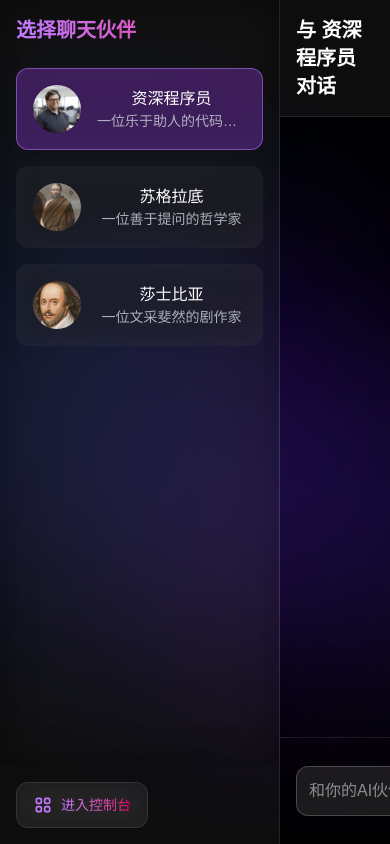
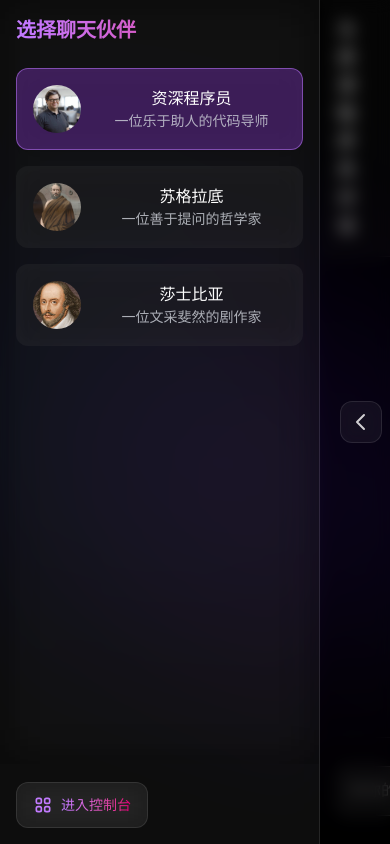
Before and after one commit to EurekaZang/She-is-real, a Next.js app: page / in a window 390 px wide. Built offline with nearby package versions, Linux system fonts and the light colour scheme.

Commit message:
Add 3D viewer and sidebar toggle
Introduces 3D model rendering via new components and dependencies, dynamically loading a GLTF file.
Enhances UI by adding a collapsible sidebar with smooth transitions for improved interactivity.

```diff
--- a/package.json
+++ b/package.json
@@ -9,10 +9,13 @@
     "lint": "next lint"
   },
   "dependencies": {
+    "@react-three/drei": "^10.6.1",
+    "@react-three/fiber": "^9.3.0",
     "next": "15.4.4",
     "next-auth": "^4.24.11",
     "react": "19.1.0",
-    "react-dom": "19.1.0"
+    "react-dom": "19.1.0",
+    "three": "^0.178.0"
   },
   "devDependencies": {
     "@tailwindcss/postcss": "^4",
--- a/src/app/page.tsx
+++ b/src/app/page.tsx
@@ -13,6 +13,7 @@ export default function HomePage() {
   const [selectedPersona, setSelectedPersona] = useState<Persona | null>(null);
   const [messages, setMessages] = useState<ChatMessage[]>([]);
   const [isLoading, setIsLoading] = useState(false);
+  const [isSidebarOpen, setIsSidebarOpen] = useState(true); // 添加边栏状态
 
   // --- 数据获取 ---
   // 组件加载时，获取所有可用的人格
@@ -90,9 +91,17 @@ export default function HomePage() {
 
       {/* 主界面内容 */}
       <div className="relative flex h-screen">
-        {/* 左侧 PersonaSelector - 修改溢出处理 */}
-        <div className="w-1/4 min-w-[280px] max-w-[420px] backdrop-blur-xl bg-white/5 border-r border-white/10 relative overflow-hidden">
-          <div className="h-full pb-20"> {/* 保持底部 padding */}
+        {/* 左侧 PersonaSelector */}
+        <div
+          className={`
+            fixed z-20
+            w-[320px] h-full
+            backdrop-blur-xl bg-white/5 border-r border-white/10
+            transition-all duration-300 ease-in-out
+            ${isSidebarOpen ? 'translate-x-0' : '-translate-x-full'}
+          `}
+        >
+          <div className="h-full pb-20">
             <PersonaSelector
               personas={personas}
               selectedPersona={selectedPersona}
@@ -133,17 +142,73 @@ export default function HomePage() {
           </Link>
         </div>
 
-        {/* 右侧聊天区域保持不变 */}
-        <div className="flex-1 flex flex-col h-screen overflow-hidden bg-black/30 backdrop-blur-xl">
+        {/* 显示/隐藏按钮 - 居中显示，稍微留一点距离 */}
+        <button
+          onClick={() => setIsSidebarOpen(!isSidebarOpen)}
+          className={`
+            fixed z-30
+            left-0 right-auto
+            top-1/2 -translate-y-1/2
+            p-2 rounded-xl
+            backdrop-blur-md bg-white/5 border border-white/10
+            transition-all duration-300
+            hover:bg-white/10 hover:scale-105
+            hover:shadow-[0_0_20px_rgba(168,85,247,0.3)]
+            ${isSidebarOpen ? 'ml-[340px]' : 'ml-4'}
+          `}
+          style={{
+            // 让按钮始终在侧栏边缘并留一点距离
+            transition: 'margin-left 0.3s',
+          }}
+        >
+          <svg
+            xmlns="http://www.w3.org/2000/svg"
+            className={`h-6 w-6 text-white/80 transition-transform duration-300 ${
+              isSidebarOpen ? 'rotate-180' : 'rotate-0'
+            }`}
+            fill="none"
+            viewBox="0 0 24 24"
+            stroke="currentColor"
+          >
+            <path
+              strokeLinecap="round"
+              strokeLinejoin="round"
+              strokeWidth={2}
+              d="M9 5l7 7-7 7"
+            />
+          </svg>
+        </button>
+
+        {/* 添加遮罩层（移动端） */}
+        {isSidebarOpen && (
+          <div
+            className="fixed md:hidden inset-0 bg-black/60 backdrop-blur-sm z-10"
+            onClick={() => setIsSidebarOpen(false)}
+          />
+        )}
+
+        {/* 右侧聊天区域 - 完全覆盖整个屏幕 */}
+        <div
+          className={`
+            fixed inset-0 flex flex-col bg-black/30 backdrop-blur-xl
+            transition-all duration-300 ease-in-out
+            ${isSidebarOpen ? 'left-[320px]' : 'left-0'}
+          `}
+        >
           {selectedPersona ? (
             <>
+              {/* Header */}
               <header className="flex-shrink-0 p-4 border-b border-white/10 backdrop-blur-md bg-white/5">
                 <h1 className="text-xl font-bold text-white">
                   与 {selectedPersona.name} 对话
                 </h1>
               </header>
-              <div className="flex-1 flex flex-col min-h-0"> {/* 添加 min-h-0 确保 flex-1 正常工作 */}
-                <ChatWindow messages={messages} isLoading={isLoading} />
+
+              {/* Chat Content */}
+              <div className="flex-1 flex flex-col min-h-0">
+                <div className="flex-1 min-h-0">
+                  <ChatWindow messages={messages} isLoading={isLoading} />
+                </div>
                 <div className="flex-shrink-0 border-t border-white/10">
                   <ChatInput onSendMessage={handleSendMessage} isLoading={isLoading} />
                 </div>
--- /dev/null
+++ b/src/components/ModelDisplay.tsx
@@ -0,0 +1,31 @@
+'use client';
+
+import dynamic from 'next/dynamic';
+import { Suspense } from 'react';
+
+// 动态导入 Three.js 相关组件
+const Scene = dynamic(() => import('./Scene'), {
+  ssr: false,
+  loading: () => (
+    <div className="w-full h-full flex items-center justify-center">
+      <div className="space-y-2">
+        <div className="flex items-center space-x-2">
+          <span className="h-3 w-3 bg-purple-500 rounded-full animate-bounce [animation-delay:-0.3s]"></span>
+          <span className="h-3 w-3 bg-purple-500 rounded-full animate-bounce [animation-delay:-0.15s]"></span>
+          <span className="h-3 w-3 bg-purple-500 rounded-full animate-bounce"></span>
+        </div>
+        <p className="text-sm text-white/60">加载 3D 模型中...</p>
+      </div>
+    </div>
+  )
+});
+
+export function ModelDisplay() {
+  return (
+    <div className="w-full h-full">
+      <Suspense fallback={null}>
+        <Scene />
+      </Suspense>
+    </div>
+  );
+}
--- /dev/null
+++ b/src/components/Scene.tsx
@@ -0,0 +1,54 @@
+'use client';
+
+import { Canvas } from '@react-three/fiber';
+import {
+  OrbitControls,
+  useGLTF,
+  Stage,
+  ContactShadows
+} from '@react-three/drei';
+import { Suspense } from 'react';
+
+function Model() {
+  const { scene } = useGLTF('/lapwing.glb');
+
+  return <primitive object={scene} />;
+}
+
+export default function Scene() {
+  return (
+    <Canvas
+      camera={{ position: [0, 0, 5], fov: 45 }}
+      style={{ width: '100%', height: '100%' }}
+    >
+      <color attach="background" args={['#000000']} />
+
+      <Suspense fallback={null}>
+        <Stage
+          environment="city"
+          intensity={0.5}
+          adjustCamera={false}
+        >
+          <Model />
+        </Stage>
+
+        <ContactShadows
+          position={[0, -1, 0]}
+          opacity={0.4}
+          scale={10}
+          blur={2}
+          far={4}
+        />
+      </Suspense>
+
+      <OrbitControls
+        autoRotate
+        autoRotateSpeed={0.5}
+        enableZoom={false}
+        makeDefault
+        minPolarAngle={Math.PI / 2.5}
+        maxPolarAngle={Math.PI / 2}
+      />
+    </Canvas>
+  );
+}
```
Also changed, not shown: 2 other files (tests, documents, lock files or other folders).
